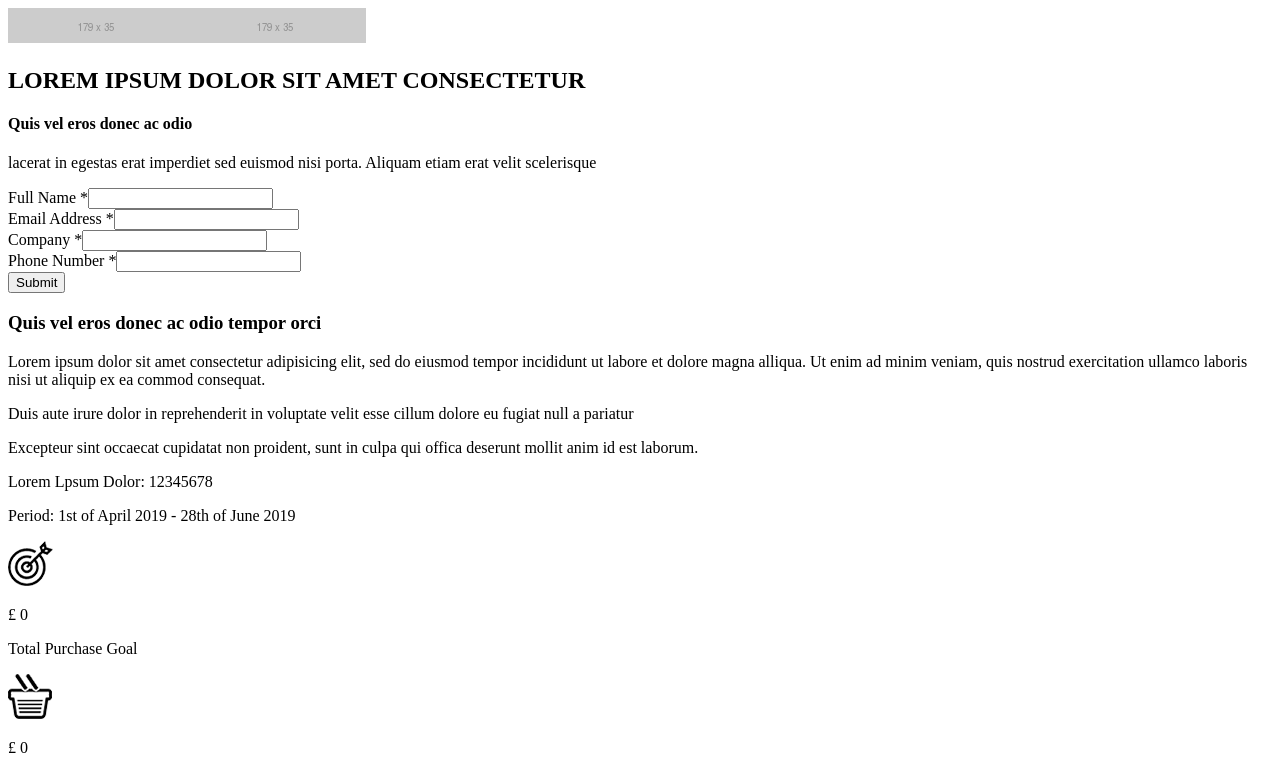
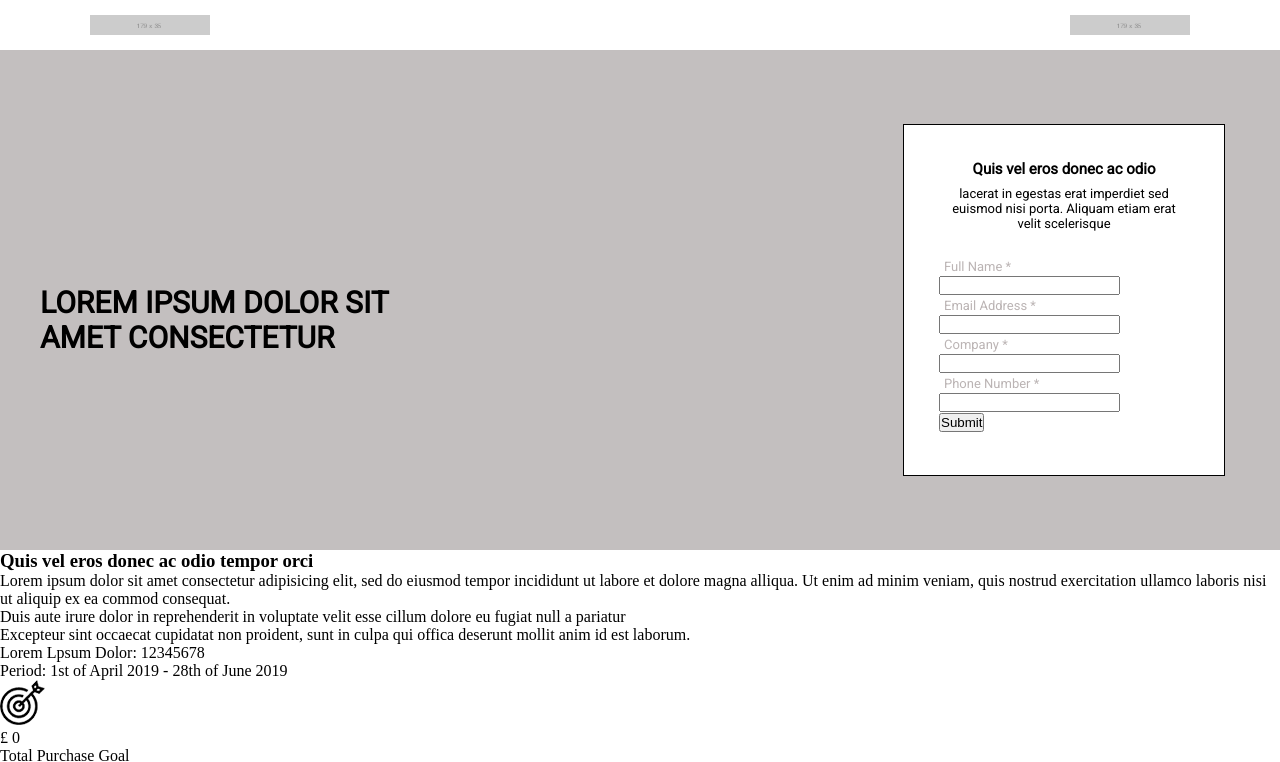
Before and after one commit to Liu-Ivy/micro, a plain HTML site: page index.html in a window 1280 px wide. Shown: the top 762 px of the page. Drawn offline with Linux system fonts and the light colour scheme.

Commit message:
2 commit

```diff
--- a/index.html
+++ b/index.html
@@ -14,10 +14,12 @@
         alt=""
       />
     </header>
-    <section>
-      <h1>LOREM IPSUM DOLOR SIT AMET CONSECTETUR</h1>
-      <div>
-        <h4>Quis vel eros donec ac odio</h4>
+    <section class="section1">
+      <h1 id="form_title">
+        LOREM IPSUM DOLOR SIT AMET CONSECTETUR
+      </h1>
+      <div id="form_content">
+        <h4><strong>Quis vel eros donec ac odio</strong></h4>
         <p>
           lacerat in egestas erat imperdiet sed euismod nisi porta. Aliquam
           etiam erat velit scelerisque
--- a/style/style.sass
+++ /dev/null
@@ -1 +0,0 @@
-@import url('https://fonts.googleapis.com/css?family=Roboto+Mono&display=swap');
--- /dev/null
+++ b/style/style.scss
@@ -0,0 +1,66 @@
+@import url("https://fonts.googleapis.com/css?family=Roboto&display=swap");
+$font-family: "Roboto", sans-serif;
+
+* {
+  padding: 0;
+  margin: 0;
+}
+
+header {
+  display: flex;
+  justify-content: space-between;
+  align-self: center;
+  img {
+    width: 120px;
+    height: 20px;
+    padding: 15px 90px;
+  }
+}
+.section1 {
+  height: 500px;
+  background-color: rgb(195, 191, 191);
+  display: flex;
+  justify-content: space-between;
+  align-items: center;
+  font-family: $font-family;
+  h1 {
+    font-size: 30px;
+    font-weight: 900;
+  }
+  #form_title {
+    width: 350px;
+    height: 150px;
+    display: flex;
+    align-items: center;
+    padding-left: 40px;
+    margin-top: 40px;
+  }
+  #form_content {
+    width: 250px;
+    height: 280px;
+    background-color: white;
+    border: solid 1px black;
+    margin-right: 55px;
+    padding: 35px;
+    h4 {
+      font-size: 15px;
+      font-weight: bold;
+      text-align: center;
+      margin-bottom: 8px;
+    }
+
+    p {
+      font-size: 13px;
+      text-align: center;
+      margin: 5px;
+    }
+  }
+  form {
+    padding-top: 20px;
+    label {
+      font-size: 13px;
+      margin: 5px;
+      color: rgb(187, 180, 180);
+    }
+  }
+}
```
Also changed, not shown: style/style.css, 1 other file.
